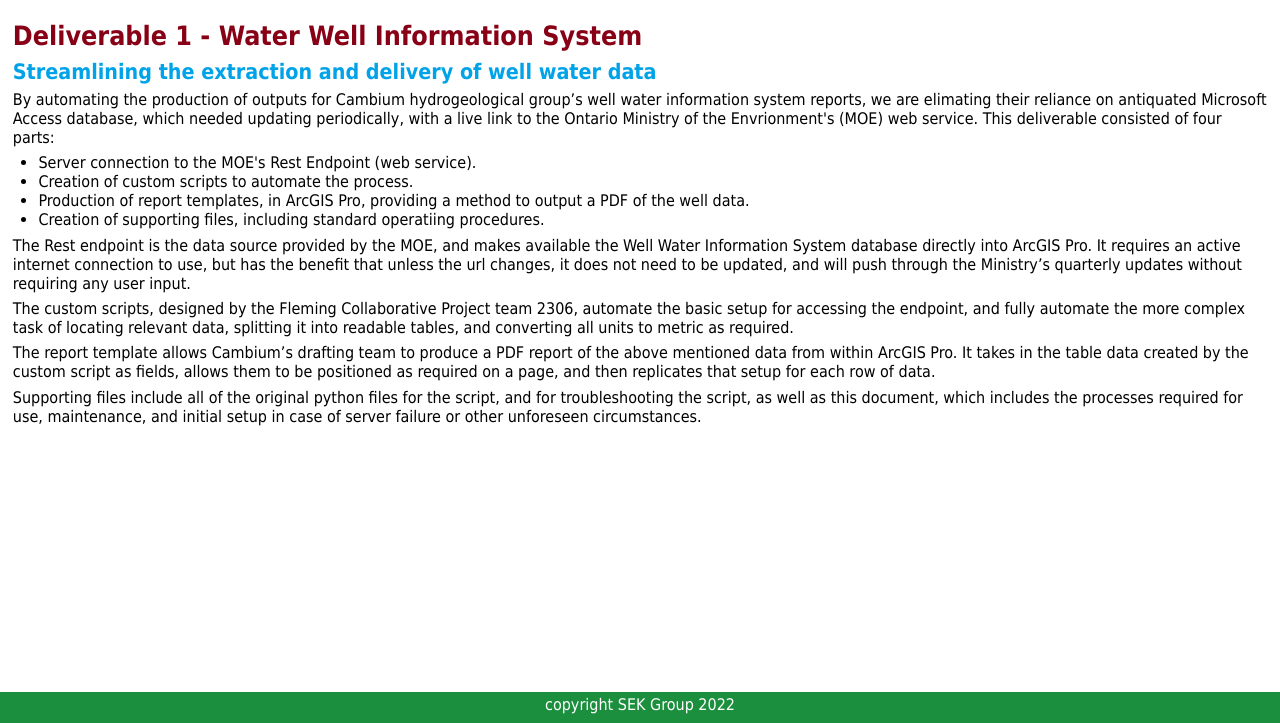
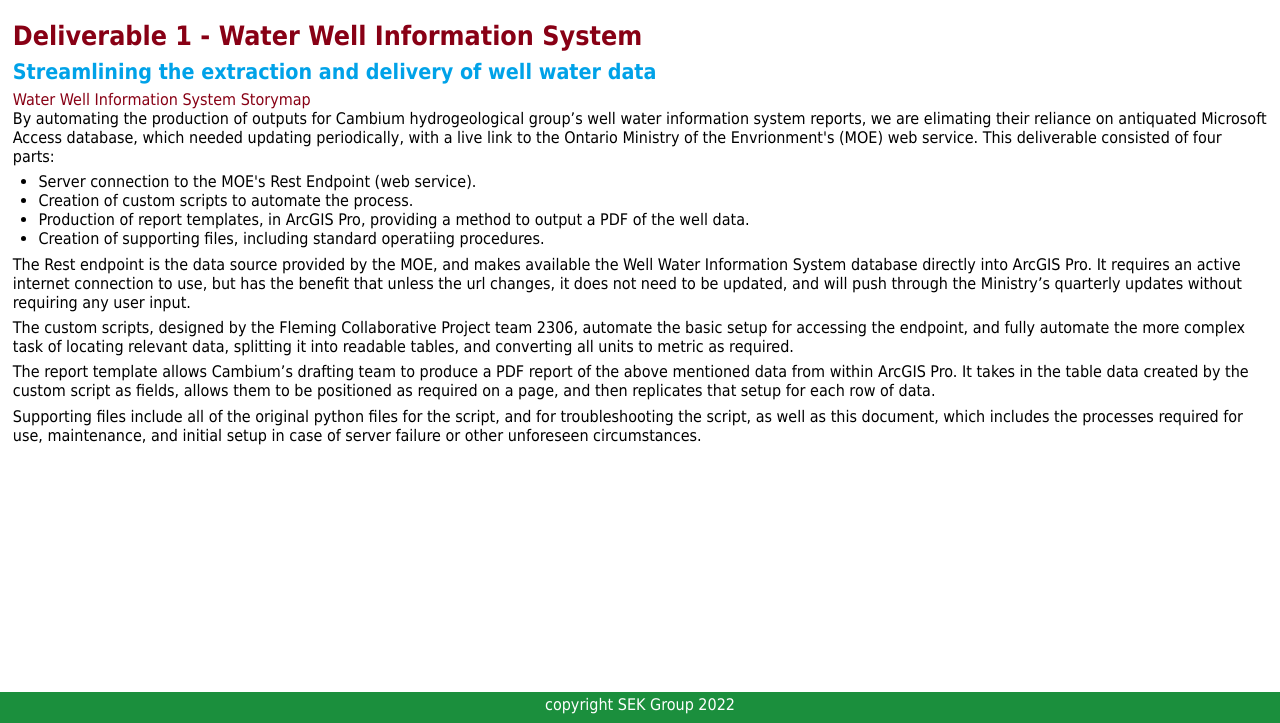
Before and after one commit to edmharris/P2306---Final-Website, a plain HTML site: page del1.html in a window 1280 px wide. Shown: the part 77-800 px from the top of the page. Drawn offline with Linux system fonts and the light colour scheme.

Commit message:
added images, storymap link

```diff
--- a/del1.html
+++ b/del1.html
@@ -32,6 +32,7 @@
         <main>
             <h1>Deliverable 1 - Water Well Information System</h1>
             <h2>Streamlining the extraction and delivery of well water data</h2>
+            <a href="https://storymaps.arcgis.com/stories/17c305326f3f437087f9e66eb810b2e6" target="_blank">Water Well Information System Storymap</a>
             <p>By automating the production of outputs for Cambium hydrogeological group’s well water information system reports, we are elimating their reliance on
                 antiquated Microsoft Access database, which needed updating periodically, with a live link to the Ontario Ministry of the Envrionment's (MOE) web service.
                 This deliverable consisted of four parts:</p>
```
Also changed, not shown: imagery/Storymap_images/sv_bhDetails_1.png (added), imagery/Storymap_images/sv_bhDetails_2.png (added), imagery/Storymap_images/sv_bhResults_1.png (added), imagery/Storymap_images/sv_bhResults_2.png (added), imagery/Storymap_images/sv_bhResults_3.png (added), imagery/Storymap_images/sv_conclusion_1.png (added), imagery/Storymap_images/sv_conclusion_2.png (added), imagery/Storymap_images/sv_wellsType1.png (deleted), imagery/Storymap_images/sv_wellsType_1.png (added), imagery/Storymap_images/sv_wellsType_2.png (added), 1 other file.
